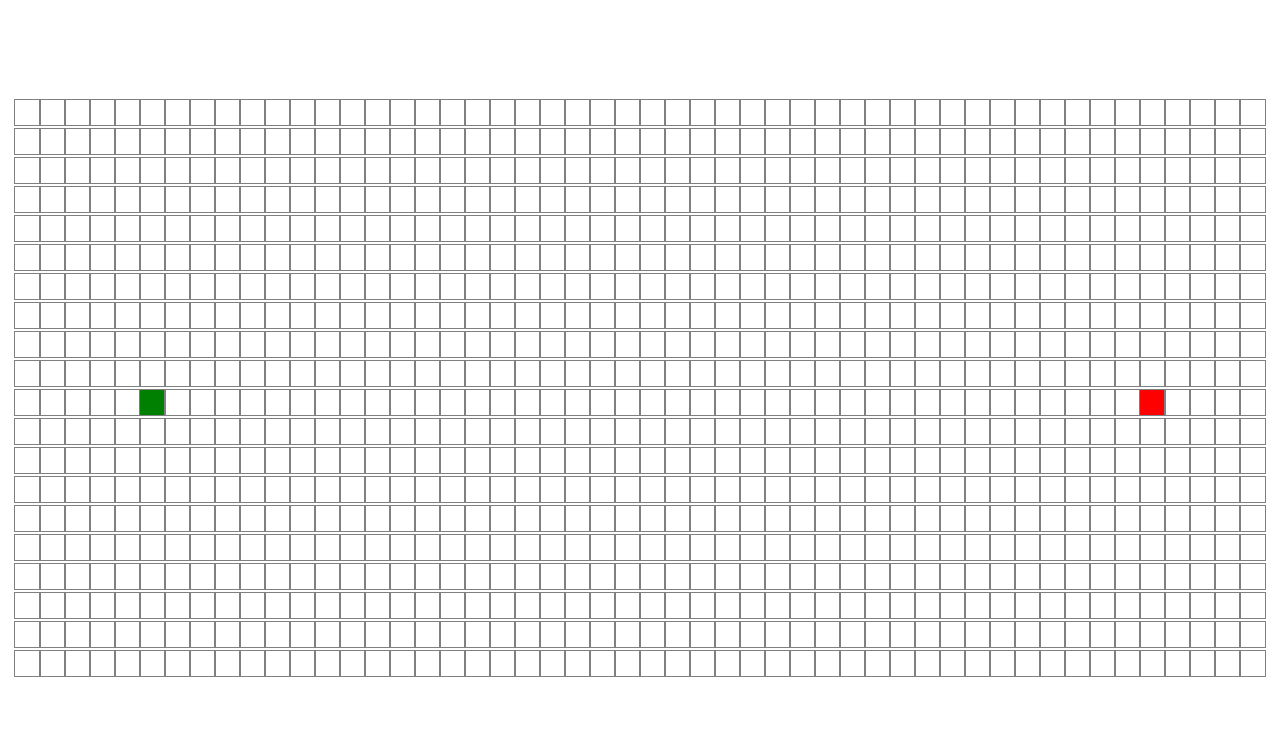
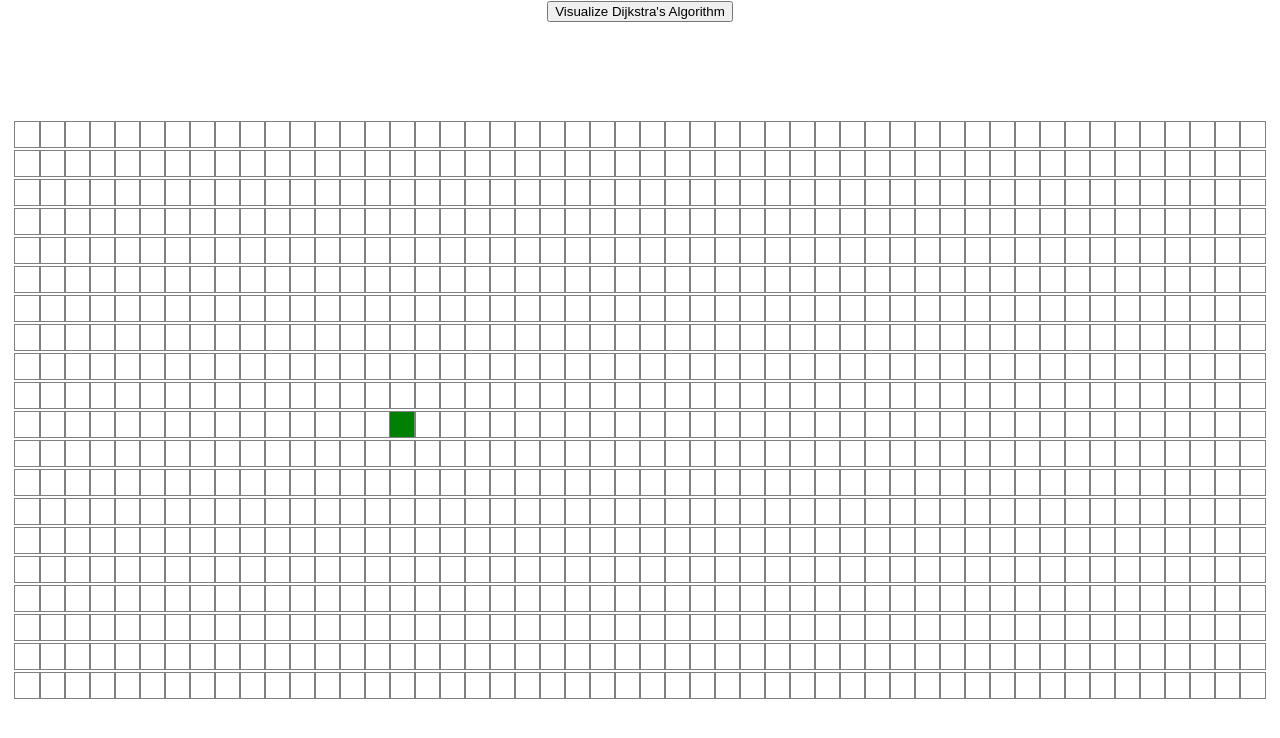
Before and after one commit to rahulchauhan049/PathFinding-Visualizer-React, a React (Create React App) app: page / in a window 1280 px wide. Shown: the top 738 px of the page. Built offline with nearby package versions, Linux system fonts and the light colour scheme.

Commit message:
added dijkstra algo

```diff
--- a/src/PathfindingVisualizer/PathfindingVisualizer.jsx
+++ b/src/PathfindingVisualizer/PathfindingVisualizer.jsx
@@ -1,9 +1,59 @@
 import React, { useEffect, useState } from 'react'
 import Node from './Node/Node'
 import './PathfindingVisualizer.css'
+import {dijkstra, getNodesInShortestPathOrder} from '../algorithms/dijkstra';
+
+const START_NODE_ROW = 10;
+const START_NODE_COL = 15;
+const FINISH_NODE_COL = 10;
+const FINISH_NODE_ROW = 35;
+
+const getInitialGrid = () => {
+    const grid = []
+    for (let row = 0; row < 20; row++) {
+        const currentRow = []
+        for (let col = 0; col < 50; col++) {
+            currentRow.push(createNode(col, row))
+        }
+        grid.push(currentRow)
+    }
+    return grid
+}
+
+const createNode = (col, row) => {
+    return {
+        col,
+        row,
+        isStart: row === START_NODE_ROW && col === START_NODE_COL,
+        isFinish: row === FINISH_NODE_ROW && col === FINISH_NODE_COL,
+        distance: Infinity,
+        isVisited: false,
+        isWall: false,
+        previousNode: null
+    }
+}
+
+const getNewGridWithWallToggled = (grid, row, col) => {
+    const newGrid = grid.slice()
+    const node = newGrid[row][col]
+    const newNode = {
+        ...node,
+        isWall: !node.isWall
+    }
+    newGrid[row][col] = newNode
+    return newGrid
+}
+
 
 function PathfindingVisualizer() {
     const [nodes, setNodes] = useState([])
+    const [grid, setGrid] = useState([])
+    const [isMousePressed, setIsMousePressed] = useState(false)
+
+    useEffect(() => {
+        const newGrid = getInitialGrid()
+        setGrid(newGrid)
+    }, [])
 
     useEffect(() => {
         const nodes = [];
@@ -22,27 +72,89 @@ function PathfindingVisualizer() {
         }
         setNodes(nodes);
 
-    }, [])
+    }, []);
+
+    const handleMouseDown = (row, col) => {
+        const newGrid = getNewGridWithWallToggled(grid, row, col)
+        setGrid(newGrid)
+        setIsMousePressed(true)
+    }
+
+    const handleMouseEnter = (row, col) => {
+        if (!isMousePressed) return
+        const newGrid = getNewGridWithWallToggled(grid, row, col)
+        setGrid(newGrid)
+    }
+
+    const handleMouseUp = () => {
+        setIsMousePressed(false)
+    }
+
+    const animateDijkstra = (visitedNodesInOrder, nodesInShortestPathOrder) => {
+        for (let i = 0; i <= visitedNodesInOrder.length; i++) {
+          if (i === visitedNodesInOrder.length) {
+            setTimeout(() => {
+              animateShortestPath(nodesInShortestPathOrder);
+            }, 10 * i);
+            return;
+          }
+          setTimeout(() => {
+            const node = visitedNodesInOrder[i];
+            document.getElementById(`node-${node.row}-${node.col}`).className =
+              'node node-visited';
+          }, 10 * i);
+        }
+    }
+
+    const animateShortestPath = (nodesInShortestPathOrder) => {
+        for (let i = 0; i < nodesInShortestPathOrder.length; i++) {
+          setTimeout(() => {
+            const node = nodesInShortestPathOrder[i];
+            document.getElementById(`node-${node.row}-${node.col}`).className =
+              'node node-shortest-path';
+          }, 50 * i);
+        }
+      }
+
+
+
+    const visualizeDijkstra = () => {
+        const startNode = grid[START_NODE_ROW][START_NODE_COL];
+        const finishNode = grid[FINISH_NODE_ROW][FINISH_NODE_COL];
+        const visitedNodesInOrder = dijkstra(grid, startNode, finishNode);
+        const nodesInShortestPathOrder = getNodesInShortestPathOrder(finishNode);
+        animateDijkstra(visitedNodesInOrder, nodesInShortestPathOrder);
+      }
 
 
     return (
+        <>
+            <button onClick={() => {visualizeDijkstra()}}>Visualize Dijkstra's Algorithm</button>
             <div className="grid">
-            {nodes.map((row, rowIdx) => {
+                {grid.map((row, rowIdx) => {
                     return <div key={rowIdx}>
                         {
                             row.map((node, nodeIdx) => {
-                            const {isStart, isFinish} = node;
+                                const {row, col, isFinish, isStart, isWall} = node;
                                 return (
                                     <Node
                                         key={nodeIdx}
+                                        col={col}
                                         isStart={isStart}
                                         isFinish={isFinish}
+                                        isWall={isWall}
+                                        mouseIsPressed={isMousePressed}
+                                        onMouseDown={(row, col) => handleMouseDown(row, col)}
+                                        onMouseEnter={(row, col) => handleMouseEnter(row, col)}
+                                        onMouseUp={() => handleMouseUp()}
+                                        row={row}
                                     ></Node>)
                             })
                         }
                     </div>
                 })}
             </div>
+        </>
     )
 }
 
--- /dev/null
+++ b/src/algorithms/dijkstra.js
@@ -0,0 +1,66 @@
+// Performs Dijkstra's algorithm; returns *all* nodes in the order
+// in which they were visited. Also makes nodes point back to their
+// previous node, effectively allowing us to compute the shortest path
+// by backtracking from the finish node.
+export function dijkstra(grid, startNode, finishNode) {
+  const visitedNodesInOrder = [];
+  startNode.distance = 0;
+  const unvisitedNodes = getAllNodes(grid);
+  while (!!unvisitedNodes.length) {
+    sortNodesByDistance(unvisitedNodes);
+    const closestNode = unvisitedNodes.shift();
+    // If we encounter a wall, we skip it.
+    if (closestNode.isWall) continue;
+    // If the closest node is at a distance of infinity,
+    // we must be trapped and should therefore stop.
+    if (closestNode.distance === Infinity) return visitedNodesInOrder;
+    closestNode.isVisited = true;
+    visitedNodesInOrder.push(closestNode);
+    if (closestNode === finishNode) return visitedNodesInOrder;
+    updateUnvisitedNeighbors(closestNode, grid);
+  }
+}
+
+function sortNodesByDistance(unvisitedNodes) {
+  unvisitedNodes.sort((nodeA, nodeB) => nodeA.distance - nodeB.distance);
+}
+
+function updateUnvisitedNeighbors(node, grid) {
+  const unvisitedNeighbors = getUnvisitedNeighbors(node, grid);
+  for (const neighbor of unvisitedNeighbors) {
+    neighbor.distance = node.distance + 1;
+    neighbor.previousNode = node;
+  }
+}
+
+function getUnvisitedNeighbors(node, grid) {
+  const neighbors = [];
+  const {col, row} = node;
+  if (row > 0) neighbors.push(grid[row - 1][col]);
+  if (row < grid.length - 1) neighbors.push(grid[row + 1][col]);
+  if (col > 0) neighbors.push(grid[row][col - 1]);
+  if (col < grid[0].length - 1) neighbors.push(grid[row][col + 1]);
+  return neighbors.filter(neighbor => !neighbor.isVisited);
+}
+
+function getAllNodes(grid) {
+  const nodes = [];
+  for (const row of grid) {
+    for (const node of row) {
+      nodes.push(node);
+    }
+  }
+  return nodes;
+}
+
+// Backtracks from the finishNode to find the shortest path.
+// Only works when called *after* the dijkstra method above.
+export function getNodesInShortestPathOrder(finishNode) {
+  const nodesInShortestPathOrder = [];
+  let currentNode = finishNode;
+  while (currentNode !== null) {
+    nodesInShortestPathOrder.unshift(currentNode);
+    currentNode = currentNode.previousNode;
+  }
+  return nodesInShortestPathOrder;
+}
```
Lines whose indentation alone changed are shown as unchanged.
